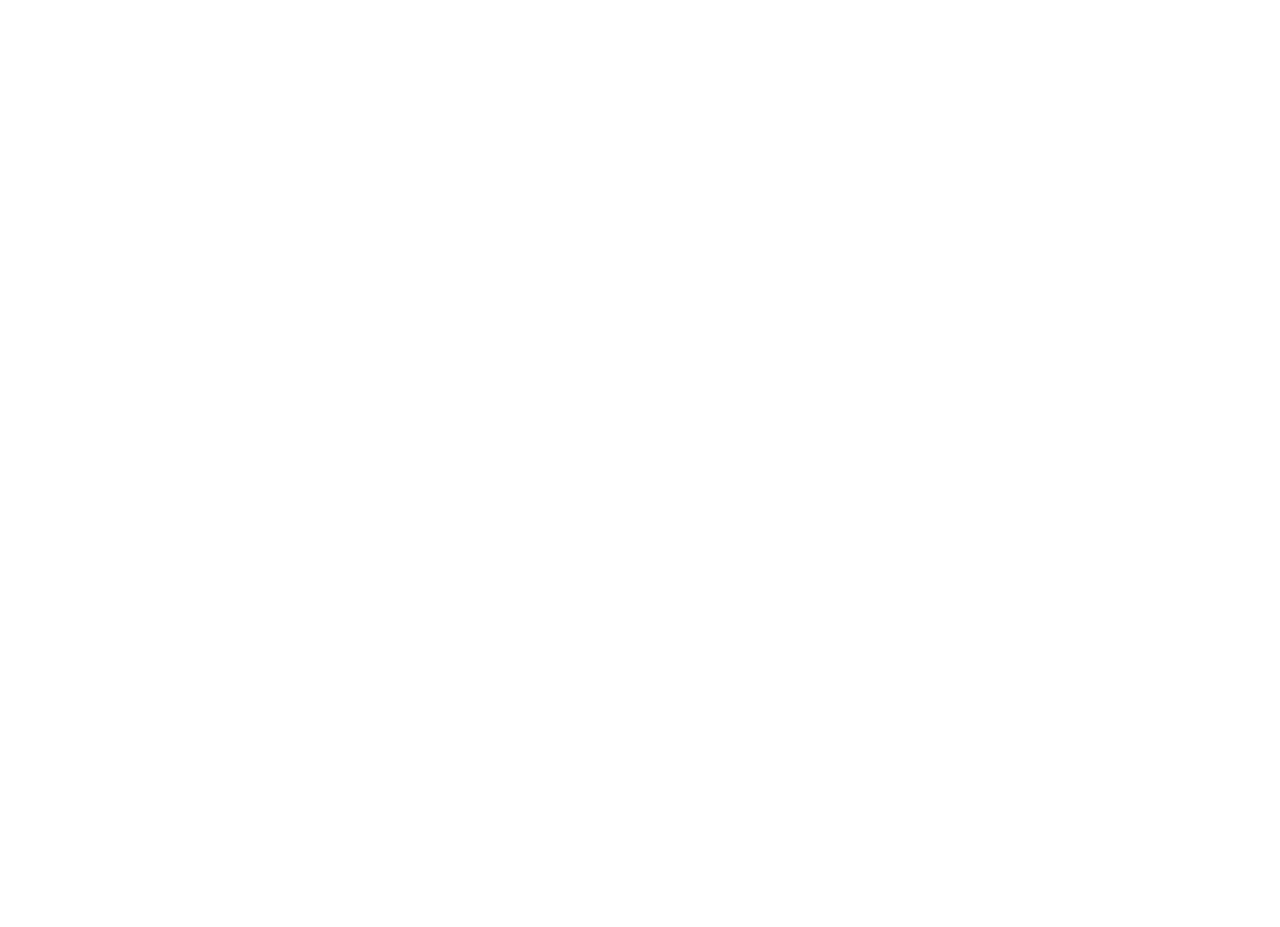
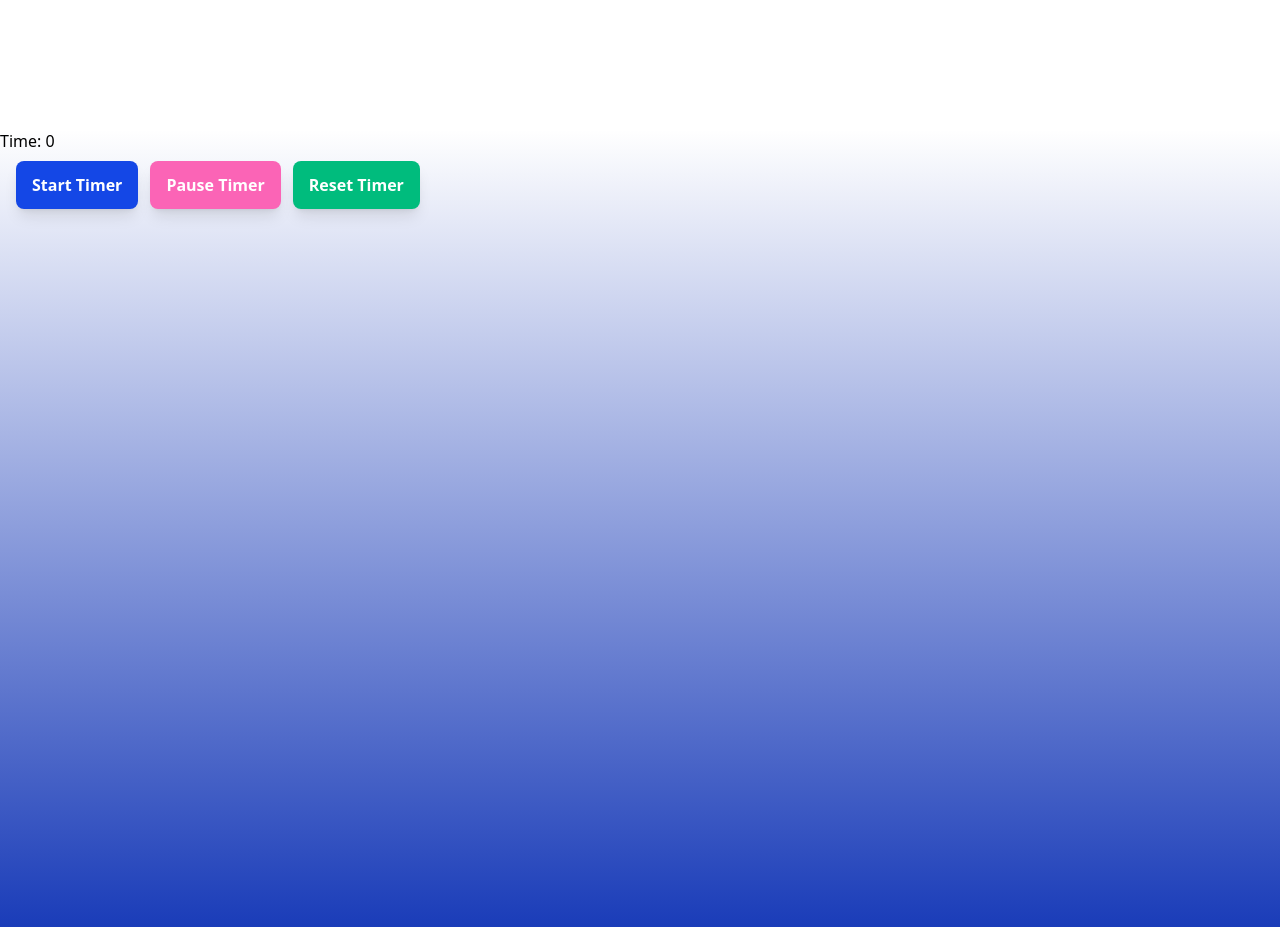
Before and after one commit to Gojer16/React-Dojo-First-Week, a React (Vite) app in the folder client/: page / in a window 1280 px wide. Shown: the part 1160-2087 px from the top of the page. Before the commit the page ends 1265 px from the top, so only its background shows below. Built offline with nearby package versions, Linux system fonts and the light colour scheme.

Commit message:
Timer + custom hook

```diff
--- a/client/src/App.jsx
+++ b/client/src/App.jsx
@@ -4,6 +4,7 @@ import Test from './components/Test';
 import Counter from './components/Counter';
 import Toggle from './components/Toggle';
 import DarkMode from './components/DarkMode';
+import Timer from './components/Timer';
 
 function App() {
   const [searchTerm, setSearchTerm] = useState('')
@@ -82,6 +83,8 @@ function App() {
       <Toggle />
       <br />
       <DarkMode />
+      <br />
+      <Timer />
     </>
   )
 }
--- /dev/null
+++ b/client/src/components/Timer.jsx
@@ -0,0 +1,38 @@
+import { useTimer } from '../hooks/useTimer';
+
+const Timer = () => {
+
+const { time, isRunning, start: handleStart, pause: handlePause, reset: resetHandler } = useTimer();
+
+
+  return (
+    <div className='min-h-screen bg-gradient-to-b from-sky-300-300 to-blue-800'>
+        <div>Time: {time}</div>
+        <div className='px-4 py-2 space-x-3'>
+            <button
+            className='bg-blue-700 cursor-pointer shadow-lg text-center  font-bold text-1xl items-center hover:-translate-y-1 hover:scale-105 transform transition-all duration-300 hover:shadow-2xl text-white px-4 py-3 rounded-lg'
+            onClick={handleStart}
+            disabled={isRunning}
+            >
+            Start Timer
+            </button>
+            <button
+            className='bg-pink-400 text-white px-4 py-3 rounded-lg cursor-pointer  text-center  font-bold text-1xl items-center shadow-lg hover:-translate-y-2 hover:scale-105 transform transition-all duration-300 hover:shadow-2xl'
+            onClick={handlePause }
+            disabled={!isRunning}
+            >
+            Pause Timer
+            </button>
+
+            <button
+            className='bg-emerald-500 text-white px-4 py-3 text-center  font-bold text-1xl items-center rounded-lg cursor-pointer shadow-lg hover:-translate-y-1.5 hover:scale-105 transform transition-all duration-300 hover:shadow-2xl'
+            onClick={resetHandler}
+            >
+            Reset Timer
+            </button>
+        </div>
+    </div>
+  )
+}
+
+export default Timer
--- /dev/null
+++ b/client/src/hooks/useTimer.jsx
@@ -0,0 +1,79 @@
+import  { useEffect, useState } from 'react'
+
+export const useTimer = () => {
+const [time, setTime] = useState(0);
+const [isRunning, setIsRunning] = useState(false);
+const [startTimestamp, setStartTimestamp] = useState(null);
+const [hasLoaded, setHasLoaded] = useState(false);
+
+useEffect(() => {
+  const savedTime = parseInt(localStorage.getItem("timerTime") || "0", 10);
+  const savedIsRunning = localStorage.getItem("isRunning") === "true";
+  const savedStartTimestamp = localStorage.getItem("startTimestamp");
+
+  setTime(savedTime);
+  setIsRunning(savedIsRunning);
+  setStartTimestamp(savedIsRunning && savedStartTimestamp ? parseInt(savedStartTimestamp, 10) : null);
+
+  setHasLoaded(true);
+}, []);
+
+useEffect(() => {
+  if (!hasLoaded) return;
+
+  localStorage.setItem("timerTime", time.toString());
+  localStorage.setItem("isRunning", isRunning.toString());
+  if (startTimestamp !== null) {
+    localStorage.setItem("startTimestamp", startTimestamp.toString());
+  } else {
+    localStorage.removeItem("startTimestamp");
+  }
+}, [time, isRunning, startTimestamp, hasLoaded]);
+
+useEffect(() => {
+  if (!isRunning) return;
+
+  const tick = () => {
+    const now = Date.now();
+    setTime(Math.floor((now - startTimestamp) / 1000));
+  };
+
+  tick();
+
+  const interval = setInterval(tick, 1000);
+
+  return () => clearInterval(interval);
+}, [isRunning, startTimestamp]);
+
+const handleStart = () => {
+  if (!isRunning) {
+    setStartTimestamp(Date.now() - time * 1000);
+    setIsRunning(true);
+  }
+};
+
+const handlePause = () => {
+  if (isRunning) {
+    setIsRunning(false);
+    setStartTimestamp(null);
+  }
+};
+
+const resetHandler = () => {
+  setIsRunning(false);
+  setTime(0);
+  setStartTimestamp(null);
+  localStorage.removeItem("timerTime");
+  localStorage.removeItem("isRunning");
+  localStorage.removeItem("startTimestamp");
+};
+
+
+  return {
+    time,
+    isRunning,
+    start: handleStart,
+    pause: handlePause,
+    reset: resetHandler
+  };
+};
```
